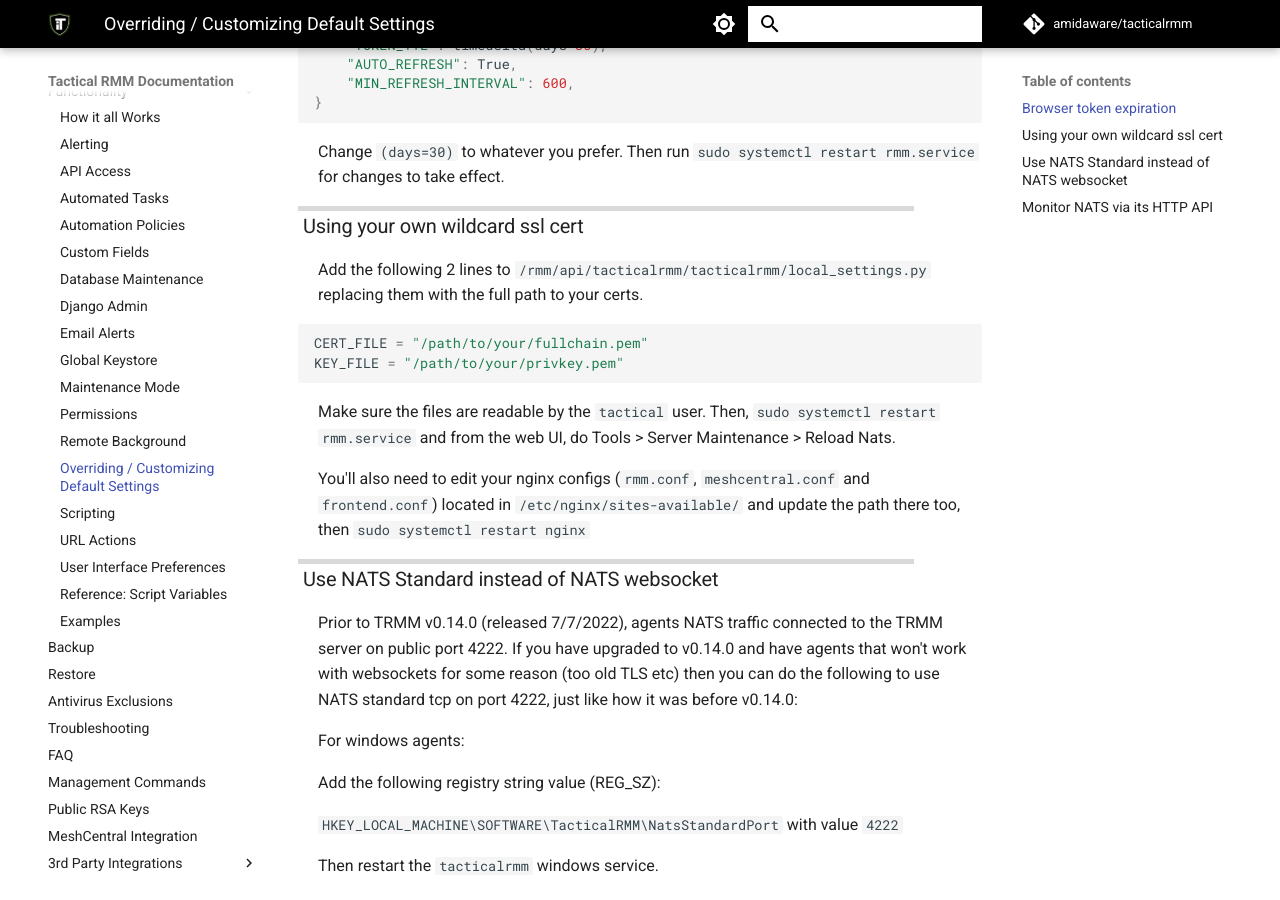
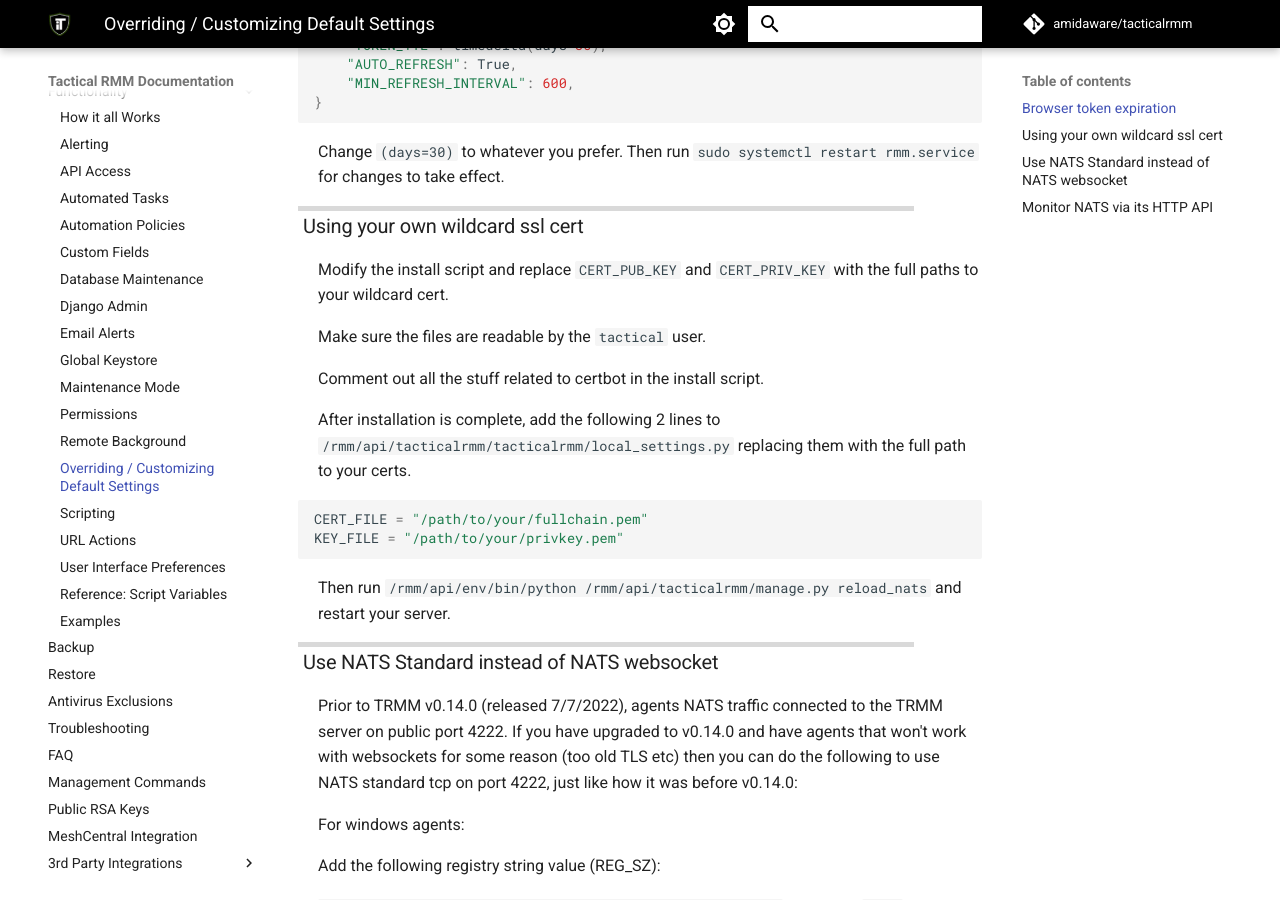
Before and after one commit to amidaware/trmm-docs, an MkDocs documentation site: the page built from docs/functions/settings_override.md, in a window 1280 px wide and 900 px high, scrolled down 391 px. Built offline with MkDocs 1.6.1 and Material for MkDocs 9.7.7, drawn with Linux system fonts in a browser that asks for light colours; comment, search, counter and statistics services are not loaded.

Commit message:
fix using custom wildcard cert

````diff
--- a/docs/functions/settings_override.md
+++ b/docs/functions/settings_override.md
@@ -20,17 +20,20 @@
 
 ### Using your own wildcard ssl cert
 
-Add the following 2 lines to `/rmm/api/tacticalrmm/tacticalrmm/local_settings.py` replacing them with the full path to your certs.
+Modify the install script and replace `CERT_PUB_KEY` and `CERT_PRIV_KEY` with the full paths to your wildcard cert.
+
+Make sure the files are readable by the `tactical` user.
+
+Comment out all the stuff related to certbot in the install script.
+
+After installation is complete, add the following 2 lines to `/rmm/api/tacticalrmm/tacticalrmm/local_settings.py` replacing them with the full path to your certs.
 
 ```python
 CERT_FILE = "/path/to/your/fullchain.pem"
 KEY_FILE = "/path/to/your/privkey.pem"
 ```
 
-Make sure the files are readable by the `tactical` user.
-Then, `sudo systemctl restart rmm.service` and from the web UI, do Tools > Server Maintenance > Reload Nats.
-
-You'll also need to edit your nginx configs (`rmm.conf`, `meshcentral.conf` and `frontend.conf`) located in `/etc/nginx/sites-available/` and update the path there too, then `sudo systemctl restart nginx`
+Then run `/rmm/api/env/bin/python /rmm/api/tacticalrmm/manage.py reload_nats` and restart your server.
 
 ### Use NATS Standard instead of NATS websocket
 
````
